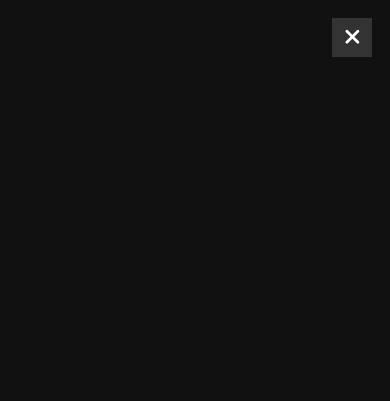
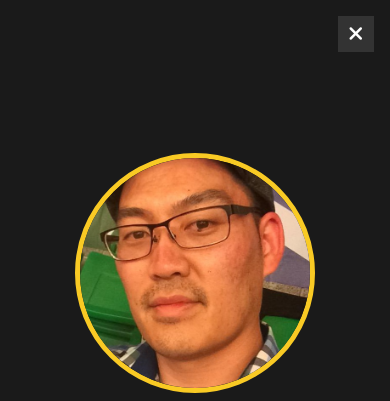
Before and after one commit to tchantha01/Portfolio, a plain HTML site: page index.html in a window 390 px wide. Both pictures are taken after a click on the element 349 px from the left and 37 px from the top of the page. Shown: the top 401 px of the page. Drawn offline with nearby package versions, Linux system fonts and the light colour scheme; files whose address does not match are found by name.

Commit message:
working on script/html

```diff
--- a/index.html
+++ b/index.html
@@ -16,7 +16,7 @@
 
 <header>
     <div class="user">
-        <img src="profile_pic.jpg" alt="">
+        <img src="profile_pic4.jpg" alt="">
         <h3 class="name">Toky Chanthavong</h3>
         <p class="post">Python Software Engineer</p>
     </div>
@@ -40,7 +40,14 @@
 <div id="menu" class="fas fa-bars"></div>
 
 
+<section class="home" id="home">
 
+    <h3>HI THERE</h3>
+    <h1>I'M<span>Toky Chanthavong</span></h1>
+    <p>asdghertjertyj rtuykjrtyukmtyukrtyuer tjetyjertyjnuetyj eyt jrty jtyjt jtyjn erty jetyjt</p>
+    <a href="#about"><button class="btn">About Me<i class="fas fa-user"></i></button></a>
+
+</section>
 
 
 
--- a/script.js
+++ b/script.js
@@ -2,6 +2,14 @@ $(document).ready(function(){
 
     $('#menu').click(function(){
         $(this).toggleClass('fa-times');
+        $('header').toggleClass('toggle');
+    });
+
+    $(window).on('scroll load', function(){
+        $('#menu').removeClass('fa-times');
+        $('header').removeClass('toggle');
+
+
     });
 
 });
--- a/style.css
+++ b/style.css
@@ -1,5 +1,15 @@
 
 @import url('https://fonts.googleapis.com/css2?family=Nunito:wght@200;300;400;600&display=swap');
+
+/* body {
+    background-image: url("https://images.unsplash.com/photo-1531297484001-80022131f5a1?ixlib=rb-4.0.3&ixid=MnwxMjA3fDB8MHxzZWFyY2h8M3x8cG9ydGZvbGlvJTIwYmFja2dyb3VuZHxlbnwwfHwwfHw%3D&w=1000&q=80");
+    background-repeat: no-repeat;
+    background-attachment: fixed;
+    background-size: cover;
+
+} */
+
+
 
 *{
     font-family: 'Nunito', sans-serif;
@@ -60,9 +70,9 @@ header{
 }
 
 header .user img{
-    height: 20rem;
-    width: 12rem;
-    /* border-radius: 50%; */
+    height: 30rem;
+    width: 30rem;
+    border-radius: 50%;
     object-fit: cover;
     margin-bottom: 1rem;
     border: .7rem solid #f9ca24;
@@ -134,4 +144,23 @@ header .navbar ul li a:hover{
     #menu{
         display: block;
     }
+
+    header.toggle{
+        left: 0%;
+    }
 }
+
+@media (max-width: 768px){
+    html{
+        font-size: 50%;
+    }
+
+}
+
+
+@media (max-width: 400px){
+    header{
+        width: 100vw;
+    }
+
+}
```
Also changed, not shown: profile_pic4.jpg (added), profile_pic5.jpg (added).
